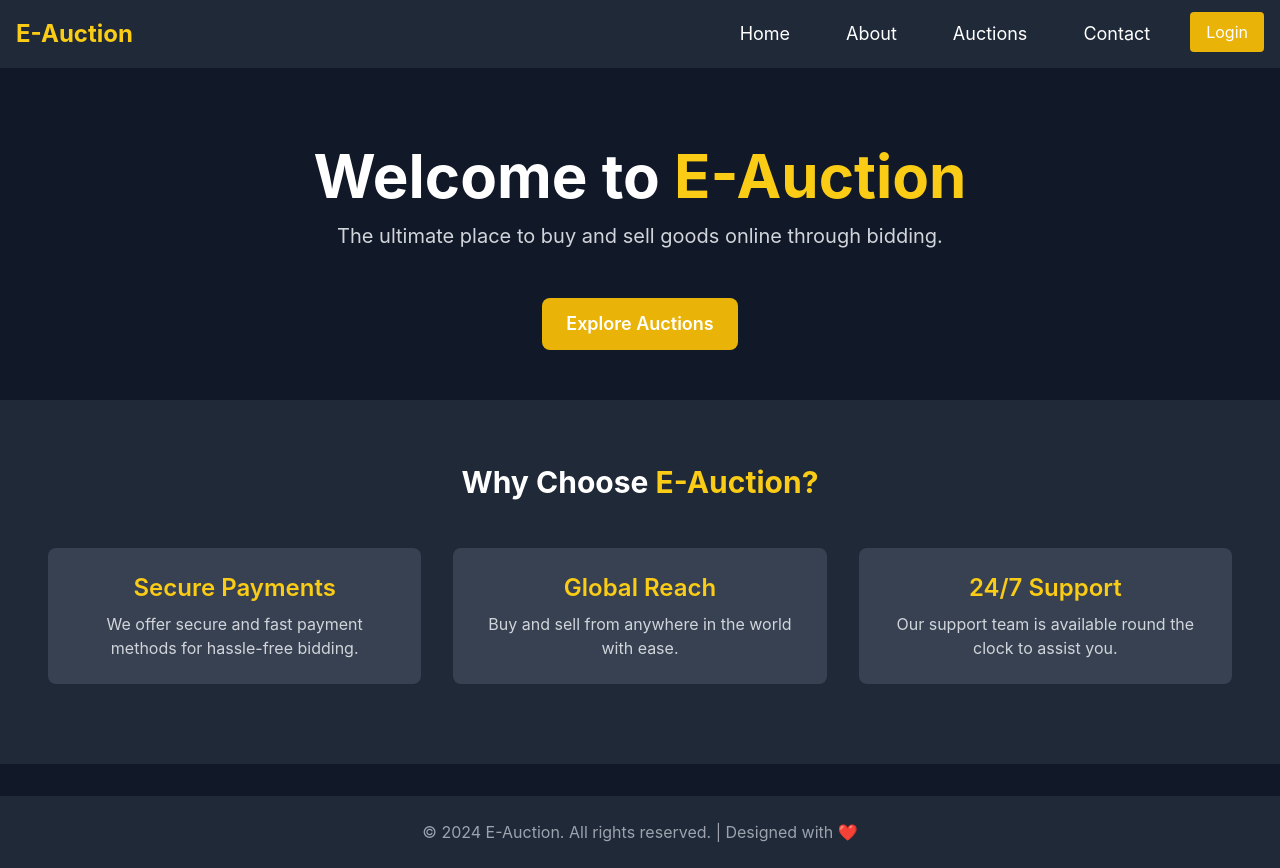
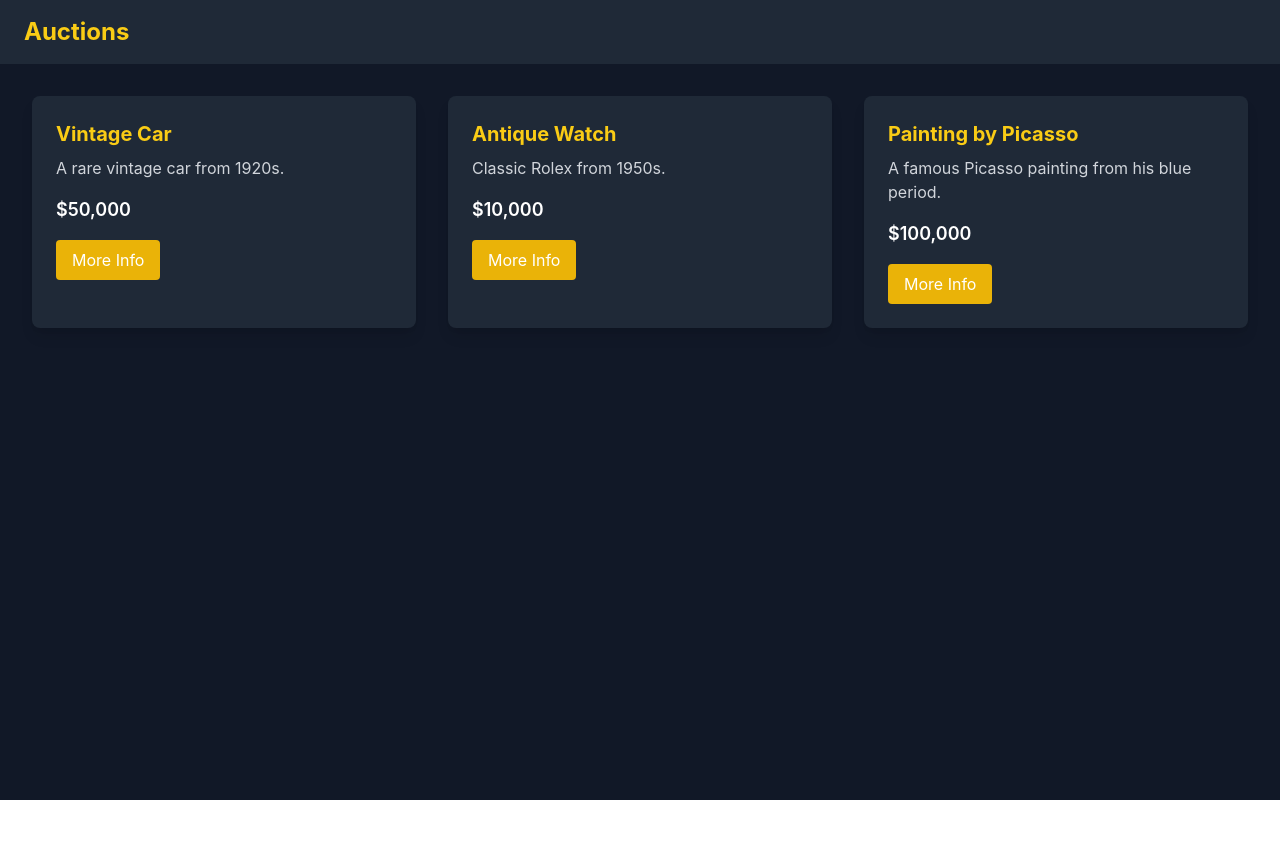
Before and after one commit to MukundIyer21/Auction-website, a React (Create React App) app in the folder frontend/: page /auctions in a window 1280 px wide. After the commit the page ends 800 px from the top, so only its background shows below. Built offline with nearby package versions, Linux system fonts and the light colour scheme.

Commit message:
List added

```diff
--- a/frontend/package.json
+++ b/frontend/package.json
@@ -10,6 +10,7 @@
     "react": "^18.3.1",
     "react-dom": "^18.3.1",
     "react-icons": "^5.3.0",
+    "react-router-dom": "^6.26.2",
     "react-scripts": "5.0.1",
     "web-vitals": "^2.1.4"
   },
--- a/frontend/src/App.js
+++ b/frontend/src/App.js
@@ -1,13 +1,17 @@
 import './App.css';
+import { BrowserRouter as Router, Route, Routes } from "react-router-dom";
 import Landing from './components/Landing';
-import Navbar from './components/Navbar';
+import AuctionList from './components/AuctionList';
+
 
 function App() {
   return (
-    <div>
-      <Navbar/>
-      <Landing/>
-    </div>
+    <Router>
+      <Routes>
+        <Route path="/" element={<Landing />} />
+        <Route path="/auctions" element={<AuctionList />} />
+      </Routes>
+    </Router>
   );
 }
 
--- /dev/null
+++ b/frontend/src/components/AuctionList.jsx
@@ -0,0 +1,67 @@
+// AuctionList.js
+import React from "react";
+import { useNavigate } from "react-router-dom";
+
+const auctions = [
+  {
+    id: 1,
+    title: "Vintage Car",
+    description: "A rare vintage car from 1920s.",
+    price: "$50,000",
+  },
+  {
+    id: 2,
+    title: "Antique Watch",
+    description: "Classic Rolex from 1950s.",
+    price: "$10,000",
+  },
+  {
+    id: 3,
+    title: "Painting by Picasso",
+    description: "A famous Picasso painting from his blue period.",
+    price: "$100,000",
+  },
+];
+
+const AuctionList = () => {
+  const navigate = useNavigate();
+
+  const handleMoreInfo = (id) => {
+    // Handle navigation to a specific auction detail page or show more info
+    console.log("More info about auction:", id);
+  };
+
+  return (
+    <div className="bg-gray-900 text-white min-h-screen">
+      <header className="bg-gray-800 text-yellow-400 px-6 py-4 text-2xl font-bold">
+        Auctions
+      </header>
+
+      <section className="p-8">
+        <div className="grid grid-cols-1 md:grid-cols-2 lg:grid-cols-3 gap-8">
+          {auctions.map((auction) => (
+            <div key={auction.id} className="bg-gray-800 p-6 rounded-lg shadow-lg">
+              <h2 className="text-xl font-bold mb-2 text-yellow-400">
+                {auction.title}
+              </h2>
+              <p className="text-gray-300 mb-4">{auction.description}</p>
+              <p className="text-lg font-semibold mb-4">{auction.price}</p>
+              <button
+                className="bg-yellow-500 hover:bg-yellow-600 text-white px-4 py-2 rounded"
+                onClick={() => handleMoreInfo(auction.id)} // Handle More Info button
+              >
+                More Info
+              </button>
+            </div>
+          ))}
+        </div>
+      </section>
+
+      {/* <footer className="w-full bg-gray-800 py-6 text-center">
+        <p className="text-gray-400">© 2024 E-Auction. All rights reserved.</p>
+      </footer> */}
+    </div>
+  );
+};
+
+export default AuctionList;
--- a/frontend/src/components/Landing.jsx
+++ b/frontend/src/components/Landing.jsx
@@ -1,8 +1,19 @@
 import React from "react";
+import Navbar from "./Navbar";
 import { motion } from "framer-motion";
+import { useNavigate } from "react-router-dom";
+
 
 const Landing = () => {
+  const navigate = useNavigate();
+
+  const handleExploreClick = () => {
+    navigate("/auctions");
+  };
+
   return (
+    <>
+    <Navbar/>
     <div className="bg-gray-900 text-white min-h-screen flex flex-col items-center">
       <motion.section
         initial={{ opacity: 0, y: -50 }}
@@ -19,6 +30,7 @@ const Landing = () => {
         <motion.button
           whileHover={{ scale: 1.1 }}
           className="bg-yellow-500 hover:bg-yellow-600 text-white px-6 py-3 rounded-lg font-semibold text-lg mt-4 mb-3 md:mt-6"
+          onClick={handleExploreClick}
         >
           Explore Auctions
         </motion.button>
@@ -84,6 +96,7 @@ const Landing = () => {
         </p>
       </footer>
     </div>
+    </>
   )
 }
 
```
Also changed, not shown: 1 other file (tests, documents, lock files or other folders).
